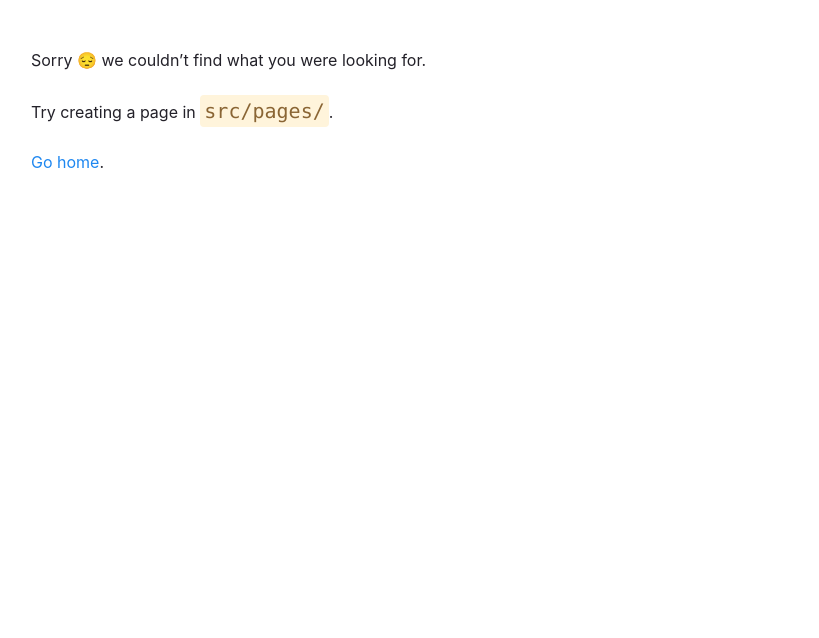
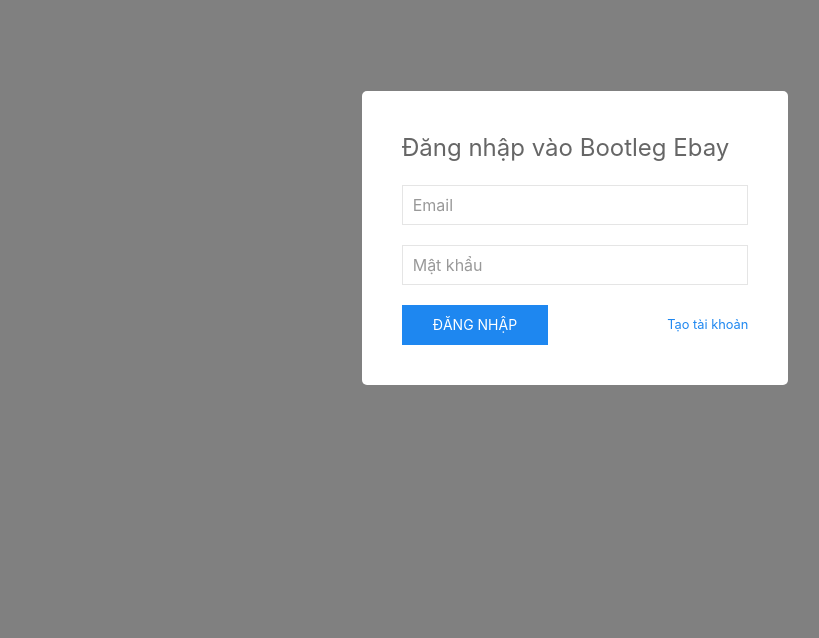
Before and after one commit to themarcus125/wnc-online-auction, a Gatsby site in the folder packages/fe/: page /login in a window 1280 px wide. Before the commit this address had no page. Shown: the part 162-800 px from the top of the page, without its empty margins (65-884 px from the left). Built offline with nearby package versions, Linux system fonts and the light colour scheme; Gatsby itself is replaced by a stand-in of ours.

Commit message:
feat: implement UI for login, register page

```diff
--- a/packages/fe/src/components/common/NavBar.js
+++ b/packages/fe/src/components/common/NavBar.js
@@ -1,6 +1,7 @@
 import React, { useEffect } from 'react';
 import UIKit from 'uikit/dist/js/uikit.min.js';
 import styled from 'styled-components';
+import { Link } from 'gatsby';
 
 const NavBar = () => {
   useEffect(() => {
@@ -48,7 +49,7 @@
 
       <ul className="uk-navbar-nav">
         <li className="uk-active">
-          <a href="#">Đăng nhập</a>
+          <Link to="login">Đăng nhập</Link>
         </li>
       </ul>
     </nav>
--- /dev/null
+++ b/packages/fe/src/pages/login.js
@@ -0,0 +1,43 @@
+import React from 'react';
+import { Link } from 'gatsby';
+
+const LoginPage = () => {
+  return (
+    <div
+      className="uk-flex uk-flex-middle uk-flex-center"
+      style={{ height: '100vh', backgroundColor: 'gray' }}
+    >
+      <div className="uk-width-1-2@s uk-width-1-3@l uk-background-default uk-border-rounded uk-padding">
+        <form className="uk-form">
+          <fieldset className="uk-fieldset">
+            <legend className="uk-legend">Đăng nhập vào Bootleg Ebay</legend>
+            <div className="uk-margin">
+              <input
+                required
+                className="uk-input"
+                type="email"
+                placeholder="Email"
+              />
+            </div>
+            <div className="uk-margin">
+              <input
+                required
+                className="uk-input"
+                type="password"
+                placeholder="Mật khẩu"
+              />
+            </div>
+            <div className="uk-flex uk-flex-between uk-flex-middle">
+              <button className="uk-button uk-button-primary">Đăng nhập</button>
+              <small className="uk-text-right">
+                <Link to="/register">Tạo tài khoản</Link>
+              </small>
+            </div>
+          </fieldset>
+        </form>
+      </div>
+    </div>
+  );
+};
+
+export default LoginPage;
```
Also changed, not shown: packages/fe/src/pages/register.js (added, +69 -0 lines).
